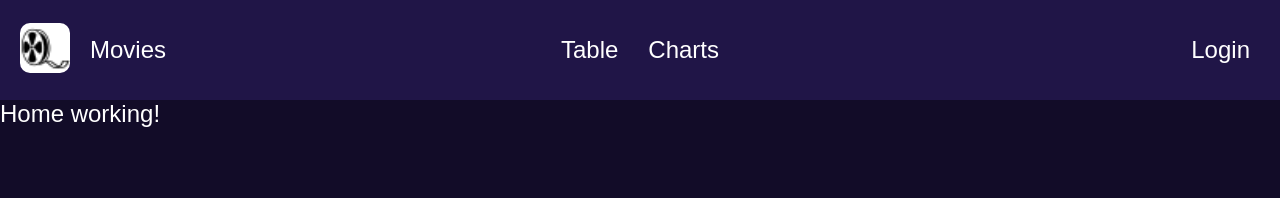
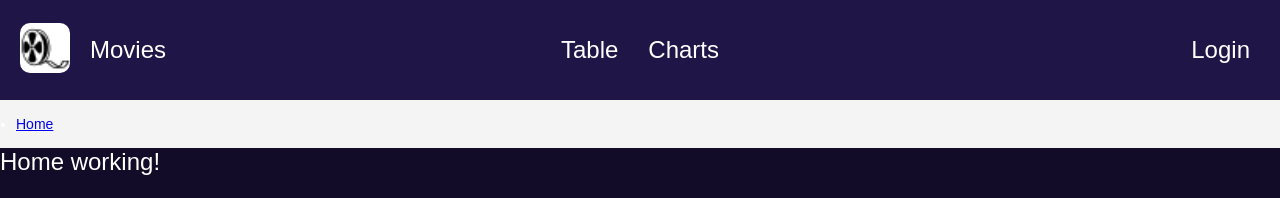
Before and after one commit to MilosShindiri/movie_app, a React (Vite) app: page / in a window 1280 px wide. Shown: the top 198 px of the page. Built offline with nearby package versions, Linux system fonts and the light colour scheme; no server answers.

Commit message:
initize breacrumbs

```diff
--- a/src/App.tsx
+++ b/src/App.tsx
@@ -4,7 +4,6 @@ import { AuthProvider } from "./context/AuthContext";
 import { ToastContainer } from "react-toastify";
 
 export default function App() {
-  // here potencialy goes breadcrumps ref:https://www.youtube.com/watch?v=h7MTWLv3xvw
   return (
     <AuthProvider>
       <GlobalStyle />
--- /dev/null
+++ b/src/components/Breadcrumbs.tsx
@@ -0,0 +1,39 @@
+import { Link, useLocation } from "react-router-dom";
+import {
+  BreadcrumbWrapper,
+  Crumb,
+  CrumbWrapper,
+  SlashLine,
+  TitleStyled,
+} from "./BreadcrumbsStyled";
+
+export const Breadcrumbs = () => {
+  const location = useLocation();
+  const pathnames = location.pathname.split("/").filter((x) => x);
+
+  return (
+    <BreadcrumbWrapper>
+      <CrumbWrapper>
+        <Crumb>
+          <Link to="/">Home</Link>
+        </Crumb>
+      </CrumbWrapper>
+      {pathnames.map((value, index) => {
+        const last = index === pathnames.length - 1;
+        const to = `/${pathnames.slice(0, index + 1).join("/")}`;
+        const title = value;
+
+        return (
+          <Crumb key={to}>
+            <SlashLine>/</SlashLine>
+            {last ? (
+              <TitleStyled>{title}</TitleStyled>
+            ) : (
+              <Link to={to}>{title}</Link>
+            )}
+          </Crumb>
+        );
+      })}
+    </BreadcrumbWrapper>
+  );
+};
--- /dev/null
+++ b/src/components/BreadcrumbsStyled.tsx
@@ -0,0 +1,27 @@
+import styled from "styled-components";
+
+export const BreadcrumbWrapper = styled.nav`
+  padding: 1rem;
+  font-size: 14px;
+  background: #f4f4f4;
+`;
+
+export const CrumbWrapper = styled.ul`
+  display: flex;
+`;
+
+export const Crumb = styled.li`
+  &:hover {
+    text-decoration: underline;
+    color: #1d4ed8;
+  }
+`;
+
+export const SlashLine = styled.span`
+  margin-left: 0.5rem;
+  margin-right: 0.5rem;
+`;
+
+export const TitleStyled = styled.span`
+  color: #374151;
+`;
--- a/src/routes/AppLayout.tsx
+++ b/src/routes/AppLayout.tsx
@@ -1,11 +1,13 @@
 import { Outlet } from "react-router-dom";
 import { Header } from "../components/Header";
 import { HistoryWidget } from "../components/HistoryWidget";
+import { Breadcrumbs } from "../components/Breadcrumbs";
 
 export const AppLayout = () => {
   return (
     <>
       <Header />
+      <Breadcrumbs />
       <Outlet />
       <HistoryWidget />
     </>
```
Also changed, not shown: src/services/idService.ts (added).
